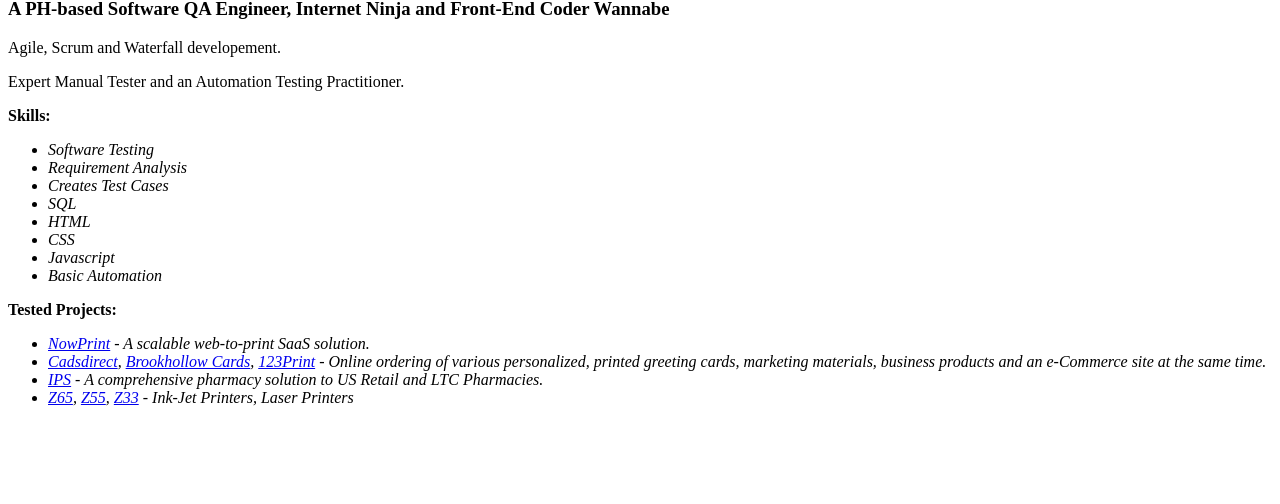
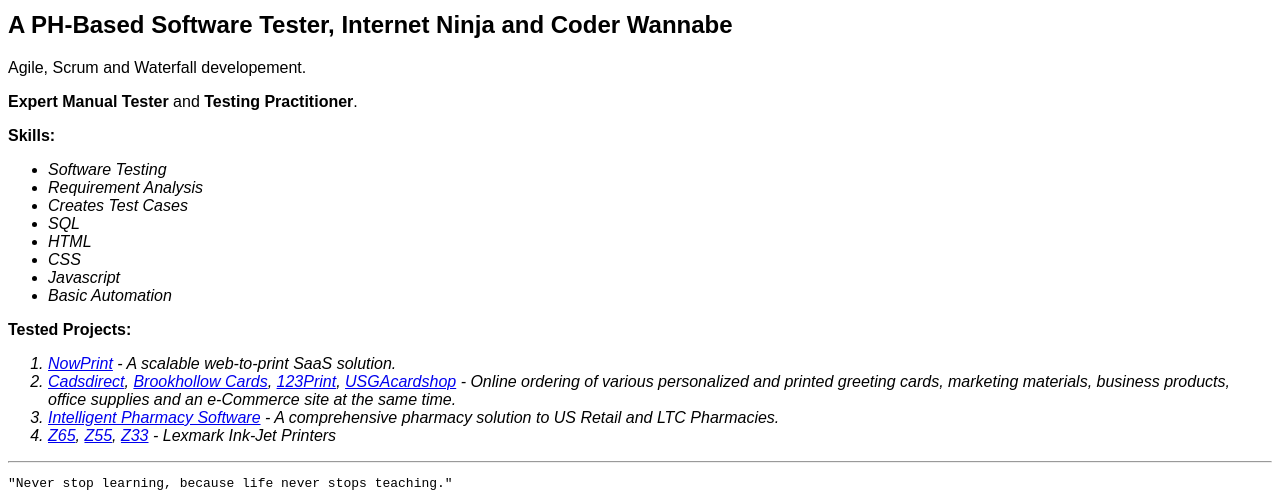
Before and after one commit to winlybesin/lywinhoo.github.io, a plain HTML site: page index.html in a window 1280 px wide. Shown: the part 402-906 px from the top of the page. Before the commit the page ends 825 px from the top, so only its background shows below. Drawn offline with Linux system fonts and the light colour scheme.

Commit message:
Updated homepage
Added some additional information to my profile.

```diff
--- a/index.html
+++ b/index.html
@@ -2,14 +2,18 @@
 <html>
 <head>
 	<title>Winly's Personal Home Page</title>
-	<style type="text/css"></style>
+	<style type="text/css">
+		body {
+			font-family: Arial, Helvetica, sans-serif
+		}
+	</style>
 </head>
 <body>
-		<img border="0" width="400" height="321" src="images/yuri.jpg">
-		<h2>Winly Besin - Personal Home Page</h2>
-		<h3>A PH-based Software QA Engineer, Internet Ninja and Front-End Coder Wannabe</h3>
+	<img  border="0" width="400" height="321" src="images/yuri.jpg">
+	<h1>Winly Besin – Personal Home Page</h1>
+	<h2>A PH-Based Software Tester, Internet Ninja and Coder Wannabe</h2>
 	<p>Agile, Scrum and Waterfall developement.</p>
-		<p>Expert Manual Tester and an Automation Testing Practitioner.</p>
+	<p><b>Expert Manual Tester</b> and <strong>Testing Practitioner</strong>.</p>
 	<p><strong>Skills:</strong>
 		<ul><em>
 			<li>Software Testing</li>
@@ -23,12 +27,14 @@
 		</em></ul>
 	</p>
 	<p><strong>Tested Projects:</strong>
-			<ul><em>
+		<ol><i>
 			<li><a href="http://nowdocs.com/" target="_blank">NowPrint</a> - A scalable web-to-print SaaS solution.</li>
-				<li><a href="https://www.cardsdirect.com/" target="_blank">Cadsdirect</a>, <a href="https://www.brookhollowcards.com/" target="_blank">Brookhollow Cards</a>, <a href="https://www.123print.com/" target="_blank">123Print</a> - Online ordering of various personalized, printed greeting cards, marketing materials, business products and an e-Commerce site at the same time.</li>
-				<li><a href="http://www.suiterx.com/" target="_blank">IPS</a> - A comprehensive pharmacy solution to US Retail and LTC Pharmacies.</li>
-				<li><a href="https://www.lexmark.com/en_us/printer/859/Lexmark-Z65" target="_blank">Z65</a>, <a href="https://www.lexmark.com/en_za/printer/919/Lexmark-Z55" target="_blank">Z55</a>, <a href="https://www.lexmark.com/en_au/printer/1284/Lexmark-Z33" target="_blank">Z33</a> - Ink-Jet Printers, Laser Printers</li>
-			</em></ul>
+			<li><a href="https://www.cardsdirect.com/" target="_blank">Cadsdirect</a>, <a href="https://www.brookhollowcards.com/" target="_blank">Brookhollow Cards</a>, <a href="https://www.123print.com/" target="_blank">123Print</a>, <a href="https://www.usgacardshop.com/" target="_blank">USGAcardshop</a> - Online ordering of various personalized and printed greeting cards, marketing materials, business products, office supplies and an e-Commerce site at the same time.</li>
+			<li><a href="http://www.suiterx.com/" target="_blank">Intelligent Pharmacy Software</a> - A comprehensive pharmacy solution to US Retail and LTC Pharmacies.</li>
+			<li><a href="https://www.lexmark.com/en_us/printer/859/Lexmark-Z65" target="_blank">Z65</a>, <a href="https://www.lexmark.com/en_za/printer/919/Lexmark-Z55" target="_blank">Z55</a>, <a href="https://www.lexmark.com/en_au/printer/1284/Lexmark-Z33" target="_blank">Z33</a> - Lexmark Ink-Jet Printers</li>
+		</i></ol>
 	</p>
+	<hr>
+	<pre>"Never stop learning, because life never stops teaching."</pre>
 </body>
 </html>
```
Lines whose indentation alone changed are shown as unchanged.
